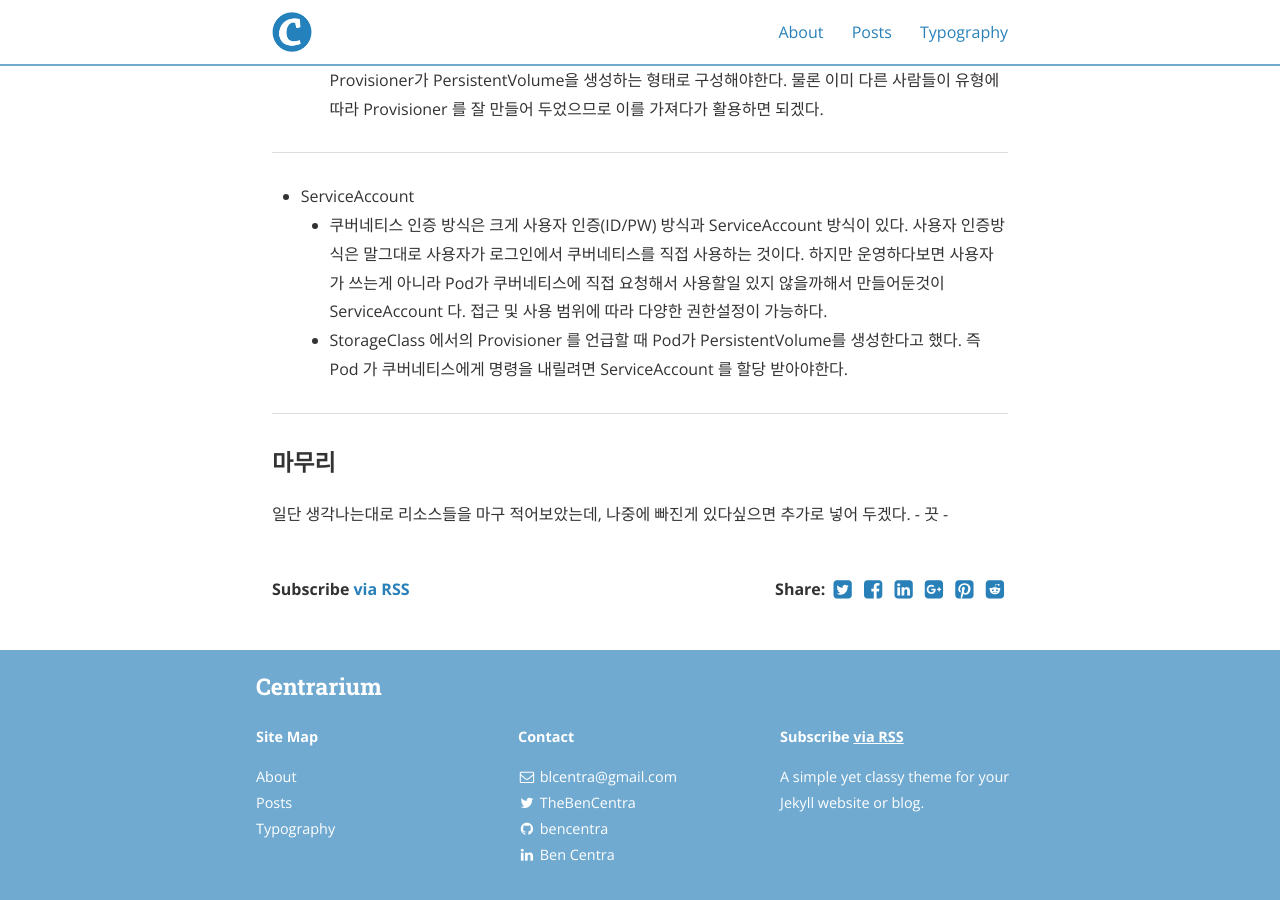
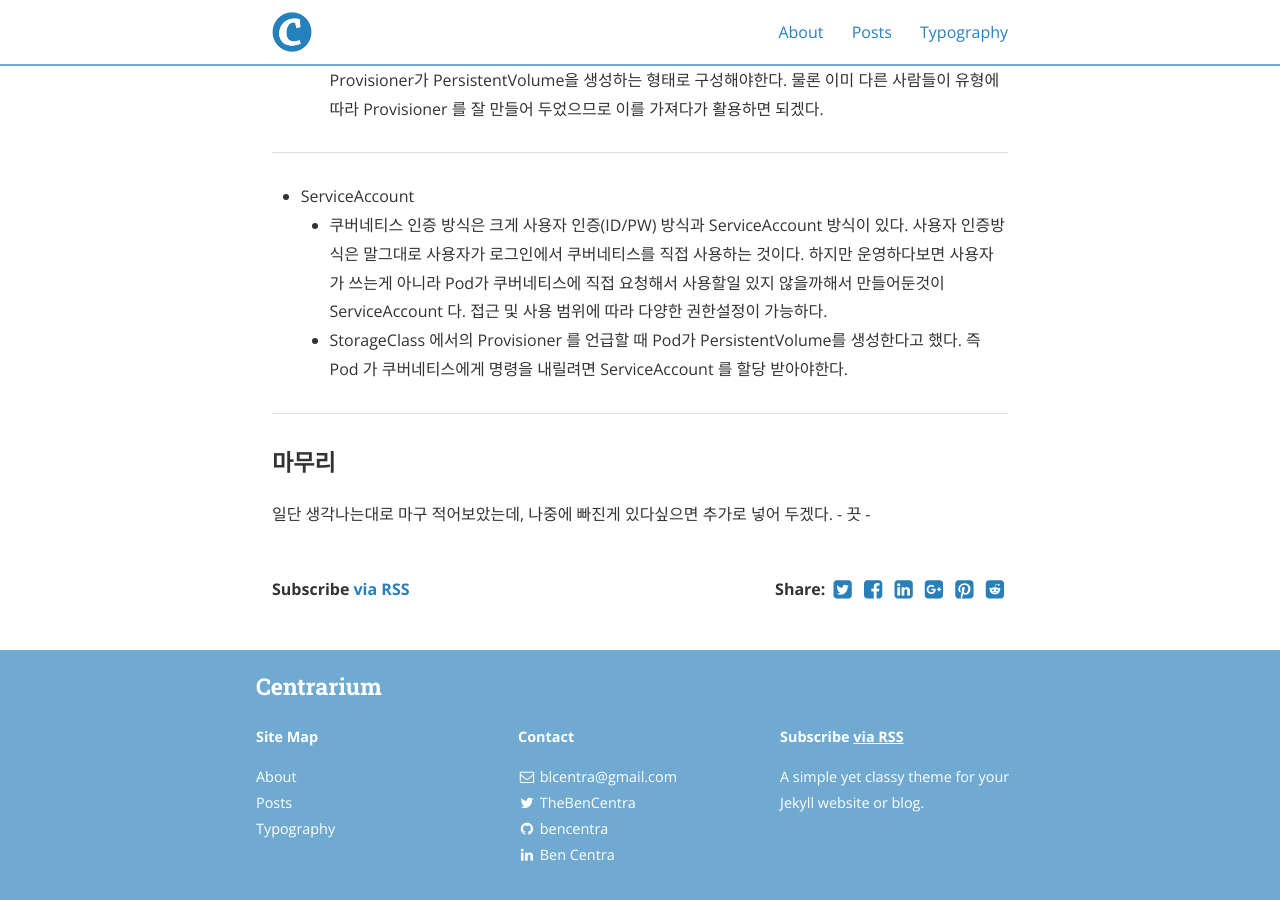
Before and after one commit to copper-light/copper-light.github.io, a Jekyll site: the page built from _posts/2021-07-28-Kubernetes_구성요소.md, in a window 1280 px wide and 900 px high, scrolled down 4400 px. Built offline with Jekyll 4.4.1, drawn with Linux system fonts in a browser that asks for light colours; nearby versions of some CDN libraries.

Commit message:
Update 2021-07-28-Kubernetes_구성요소.md

```diff
--- a/_posts/2021-07-28-Kubernetes_구성요소.md
+++ b/_posts/2021-07-28-Kubernetes_구성요소.md
@@ -138,4 +138,4 @@ categories: Kubernetes, DevOps
 ---
 
 ### 마무리
-일단 생각나는대로 리소스들을 마구 적어보았는데, 나중에 빠진게 있다싶으면 추가로 넣어 두겠다. - 끗 -
+일단 생각나는대로 마구 적어보았는데, 나중에 빠진게 있다싶으면 추가로 넣어 두겠다. - 끗 -
```
